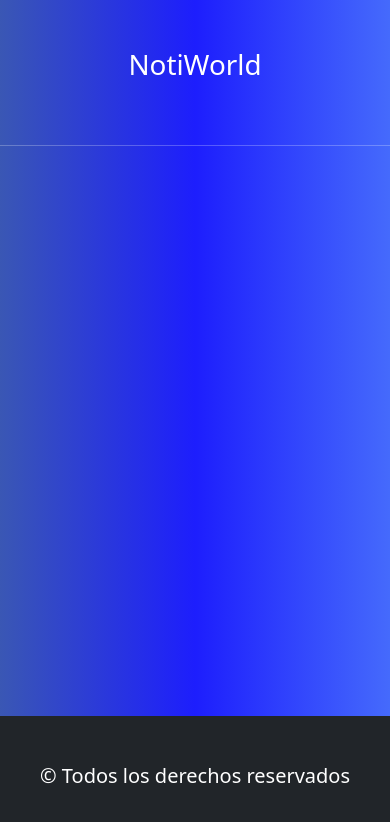
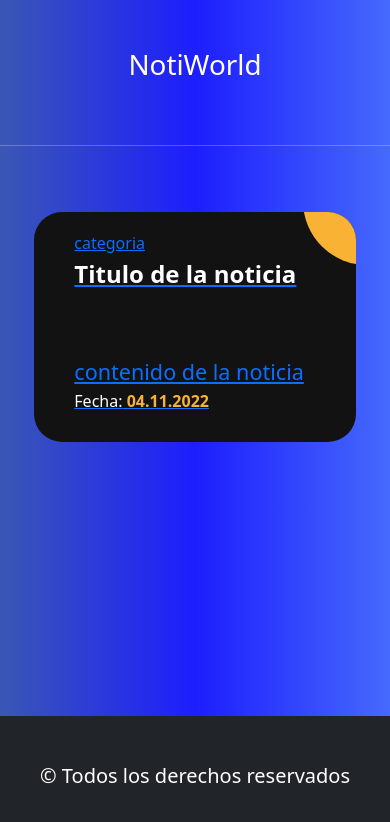
Before and after one commit to MartinGramajo/ejercicio11, a React (Vite) app: page / in a window 390 px wide. Shown: the top 822 px of the page. Built offline with nearby package versions, Linux system fonts and the light colour scheme; no server answers.

Commit message:
agrego el component ListaNoticias y Noticia

```diff
--- a/src/App.css
+++ b/src/App.css
@@ -2,3 +2,146 @@
   background: rgb(58, 87, 180);
   background: linear-gradient(90deg, rgba(58, 87, 180, 1) 0%, rgba(29, 30, 253, 1) 50%, rgba(69, 106, 252, 1) 100%);
 }
+
+.ag-format-container {
+  width: 1142px;
+  margin: 0 auto;
+}
+
+body {
+  background-color: #000;
+}
+.ag-courses_box {
+  display: -webkit-box;
+  display: -ms-flexbox;
+  display: flex;
+  -webkit-box-align: start;
+  -ms-flex-align: start;
+  align-items: flex-start;
+  -ms-flex-wrap: wrap;
+  flex-wrap: wrap;
+
+  padding: 50px 0;
+}
+.ag-courses_item {
+  -ms-flex-preferred-size: calc(33.33333% - 30px);
+  flex-basis: calc(33.33333% - 30px);
+
+  margin: 0 15px 30px;
+
+  overflow: hidden;
+
+  border-radius: 28px;
+}
+.ag-courses-item_link {
+  display: block;
+  padding: 30px 20px;
+  background-color: #121212;
+
+  overflow: hidden;
+
+  position: relative;
+}
+.ag-courses-item_link:hover,
+.ag-courses-item_link:hover .ag-courses-item_date {
+  text-decoration: none;
+  color: #fff;
+}
+.ag-courses-item_link:hover .ag-courses-item_bg {
+  -webkit-transform: scale(10);
+  -ms-transform: scale(10);
+  transform: scale(10);
+}
+.ag-courses-item_title {
+  min-height: 87px;
+  margin: 0 0 25px;
+
+  overflow: hidden;
+
+  font-weight: bold;
+  font-size: 30px;
+  color: #fff;
+
+  z-index: 2;
+  position: relative;
+}
+.ag-courses-item_date-box {
+  font-size: 18px;
+  color: #fff;
+
+  z-index: 2;
+  position: relative;
+}
+.ag-courses-item_date {
+  font-weight: bold;
+  color: #f9b234;
+
+  -webkit-transition: color 0.5s ease;
+  -o-transition: color 0.5s ease;
+  transition: color 0.5s ease;
+}
+.ag-courses-item_bg {
+  height: 128px;
+  width: 128px;
+  background-color: #f9b234;
+
+  z-index: 1;
+  position: absolute;
+  top: -75px;
+  right: -75px;
+
+  border-radius: 50%;
+
+  -webkit-transition: all 0.5s ease;
+  -o-transition: all 0.5s ease;
+  transition: all 0.5s ease;
+}
+.ag-courses_item:nth-child(2n) .ag-courses-item_bg {
+  background-color: #3ecd5e;
+}
+.ag-courses_item:nth-child(3n) .ag-courses-item_bg {
+  background-color: #e44002;
+}
+.ag-courses_item:nth-child(4n) .ag-courses-item_bg {
+  background-color: #952aff;
+}
+.ag-courses_item:nth-child(5n) .ag-courses-item_bg {
+  background-color: #cd3e94;
+}
+.ag-courses_item:nth-child(6n) .ag-courses-item_bg {
+  background-color: #4c49ea;
+}
+
+@media only screen and (max-width: 979px) {
+  .ag-courses_item {
+    -ms-flex-preferred-size: calc(50% - 30px);
+    flex-basis: calc(50% - 30px);
+  }
+  .ag-courses-item_title {
+    font-size: 24px;
+  }
+}
+
+@media only screen and (max-width: 767px) {
+  .ag-format-container {
+    width: 96%;
+  }
+}
+@media only screen and (max-width: 639px) {
+  .ag-courses_item {
+    -ms-flex-preferred-size: 100%;
+    flex-basis: 100%;
+  }
+  .ag-courses-item_title {
+    min-height: 72px;
+    line-height: 1;
+
+    font-size: 24px;
+  }
+  .ag-courses-item_link {
+    padding: 22px 40px;
+  }
+  .ag-courses-item_date-box {
+    font-size: 16px;
+  }
+}
--- a/src/App.jsx
+++ b/src/App.jsx
@@ -1,6 +1,8 @@
 import { useEffect, useState } from "react";
 import "./App.css";
 import Titulo from "./components/Titulo";
+import ListaNoticias from "./components/ListaNoticias";
+import Footer from "./components/Footer";
 
 function App() {
   const [noticias, setNoticias] = useState([]);
@@ -27,15 +29,9 @@ function App() {
 
   return (
     <div className="bg-app d-flex flex-column min-vh-100">
-      <section>
-        <Titulo />
-      </section>
-      <footer className="py-5 mt-auto bg-dark">
-        <h5 className="text-center text-white">
-          {" "}
-          © Todos los derechos reservados
-        </h5>
-      </footer>
+      <Titulo />
+      <ListaNoticias />
+      <Footer />
     </div>
   );
 }
--- /dev/null
+++ b/src/components/ListaNoticias.jsx
@@ -0,0 +1,11 @@
+import Noticia from "./Noticia";
+
+const ListaNoticias = () => {
+  return (
+    <div className="container d-flex flex-wrap justify-content-around">
+      <Noticia />
+    </div>
+  );
+};
+
+export default ListaNoticias;
--- /dev/null
+++ b/src/components/Noticia.jsx
@@ -0,0 +1,22 @@
+const Noticia = () => {
+  return (
+    <article className="ag-format-container">
+      <div className="ag-courses_box">
+        <div className="ag-courses_item">
+          <a href="#" className="ag-courses-item_link">
+            <div className="ag-courses-item_bg"></div>
+            <h6 className="">categoria</h6>
+            <h1 className="ag-courses-item_title">Titulo de la noticia</h1>
+            <h4 className="">contenido de la noticia</h4>
+            <h6 className="ag-courses-item_date-box">
+              Fecha:
+              <span className="ag-courses-item_date"> 04.11.2022</span>
+            </h6>
+          </a>
+        </div>
+      </div>
+    </article>
+  );
+};
+
+export default Noticia;
```
